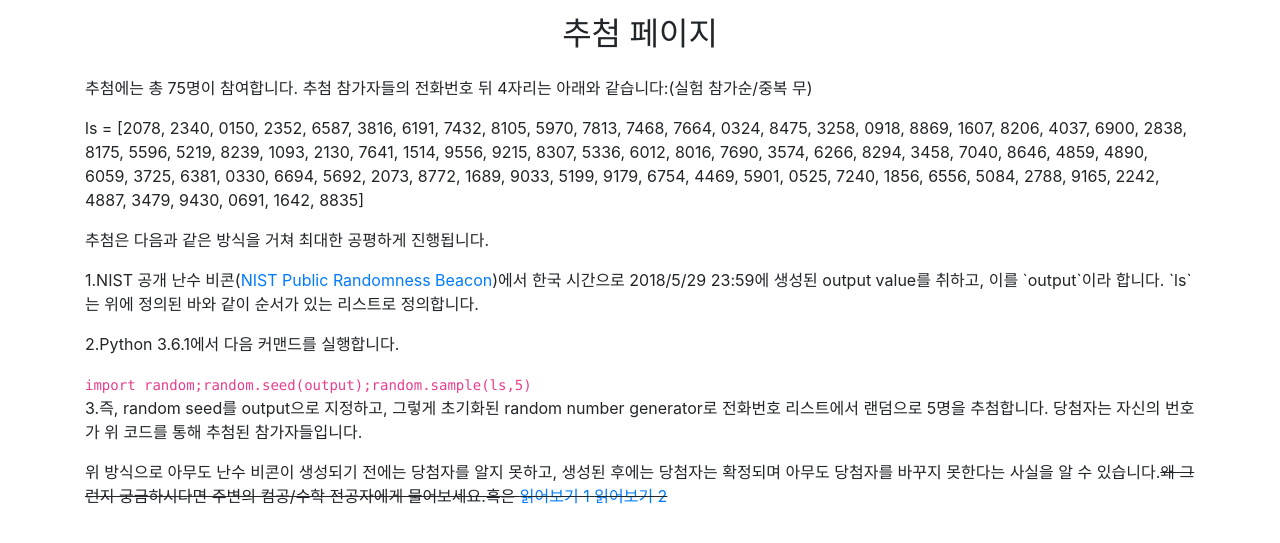
After one commit to dlwocks31/sciwriting, a Django app: page /lotto in a window 1280 px wide. The commit adds this page. Shown: the top 543 px of the page. Run offline with Django 3.2, Linux system fonts and the light colour scheme; some libraries are stand-ins or nearby versions.

Commit message:
add lotto

```diff
--- a/experiment/templates/experiment/index.html
+++ b/experiment/templates/experiment/index.html
@@ -14,6 +14,7 @@
 		<p class="text-center">실험은 5/24(목) 12시까지 진행될 예정입니다. 실험이 끝난 후, 정답률이 높은 분들 중 5분에게 추첨을 통해 경품을 드립니다.(CU 모바일상품권 3000원권)</p>
 		<p class="text-center">실험에 참가해주셔서 감사합니다!</p>
 		<p class="text-center">추가: 모든 실험이 완료되었습니다! 총 97명이 실험에 참가해 주셨습니다. 감사합니다! 포스터와 추첨은 빠른 시일 내에 발송/진행하도록 하겟습니다!</p>
+		<p class="text-center"><a href="{% url 'lotto' %}">추첨 페이지 가기</a></p>
 	</div>
 </div>
 <div class="row justify-content-center">
--- /dev/null
+++ b/experiment/templates/experiment/lotto.html
@@ -0,0 +1,21 @@
+{% extends 'experiment/base.html' %}
+
+{% block content %}
+<div class="row">
+	<div class="col">
+		<h1 class="text-center emptyline title">추첨 페이지</h1>
+	</div>
+</div>
+<div class="row justify-content-center emptyline">
+	<div class="col">
+		<p>추첨에는 총 75명이 참여합니다. 추첨 참가자들의 전화번호 뒤 4자리는 아래와 같습니다:(실험 참가순/중복 무)</p>
+		<p>ls = [2078, 2340, 0150, 2352, 6587, 3816, 6191, 7432, 8105, 5970, 7813, 7468, 7664, 0324, 8475, 3258, 0918, 8869, 1607, 8206, 4037, 6900, 2838, 8175, 5596, 5219, 8239, 1093, 2130, 7641, 1514, 9556, 9215, 8307, 5336, 6012, 8016, 7690, 3574, 6266, 8294, 3458, 7040, 8646, 4859, 4890, 6059, 3725, 6381, 0330, 6694, 5692, 2073, 8772, 1689, 9033, 5199, 9179, 6754, 4469, 5901, 0525, 7240, 1856, 6556, 5084, 2788, 9165, 2242, 4887, 3479, 9430, 0691, 1642, 8835]</p>
+		<p>추첨은 다음과 같은 방식을 거쳐 최대한 공평하게 진행됩니다.</p>
+		<p>1.NIST 공개 난수 비콘(<a href="https://beacon.nist.gov/home">NIST Public Randomness Beacon</a>)에서 한국 시간으로 2018/5/29 23:59에 생성된 output value를 취하고, 이를 `output`이라 합니다. `ls`는 위에 정의된 바와 같이 순서가 있는 리스트로 정의합니다.</p>
+		<p>2.Python 3.6.1에서 다음 커맨드를 실행합니다.</p>
+		<code>import random;random.seed(output);random.sample(ls,5)</code>
+		<p>3.즉, random seed를 output으로 지정하고, 그렇게 초기화된 random number generator로 전화번호 리스트에서 랜덤으로 5명을 추첨합니다. 당첨자는 자신의 번호가 위 코드를 통해 추첨된 참가자들입니다.</p>
+		<p>위 방식으로 아무도 난수 비콘이 생성되기 전에는 당첨자를 알지 못하고, 생성된 후에는 당첨자는 확정되며 아무도 당첨자를 바꾸지 못한다는 사실을 알 수 있습니다.<del>왜 그런지 궁금하시다면 주변의 컴공/수학 전공자에게 물어보세요.혹은 <a href="http://www.yonhapnews.co.kr/bulletin/2018/04/11/0200000000AKR20180411173900017.HTML?input=1195m">읽어보기 1</a> <a href="https://stackoverflow.com/questions/22639587/random-seed-what-does-it-do">읽어보기 2</a></del></p>
+	</div>
+</div>
+{% endblock %}
--- a/experiment/urls.py
+++ b/experiment/urls.py
@@ -8,5 +8,6 @@ urlpatterns = [
     path('end', views.end, name='end'),
     path('postdata', views.postdata, name='postdata'),
     path('postinfo', views.postinfo, name='postinfo'),
-    path('endend', views.endend, name='endend')
+    path('endend', views.endend, name='endend'),
+    path('lotto', views.lotto, name='lotto')
 ]
--- a/experiment/views.py
+++ b/experiment/views.py
@@ -1,4 +1,4 @@
-from random import randint
+from random import randint, random
 
 from django.shortcuts import render, redirect
 from django.http import HttpResponse
@@ -80,3 +80,6 @@ def end(request):
         raise PermissionDenied
     print('end loaded by uid=%d' % request.session['uid'])
     return render(request, 'experiment/end.html')
+
+def lotto(request):
+    return render(request, 'experiment/lotto.html')
```
